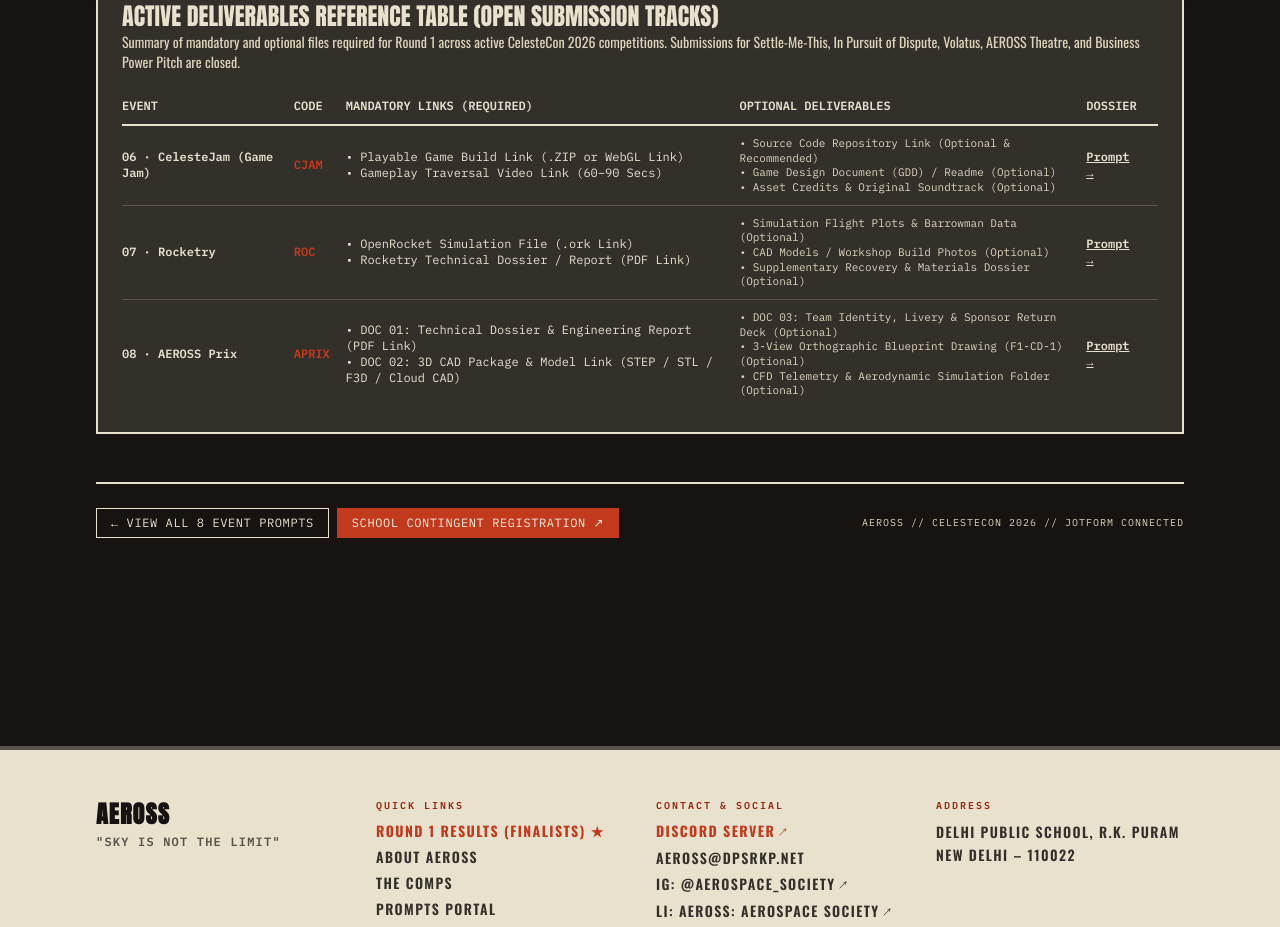
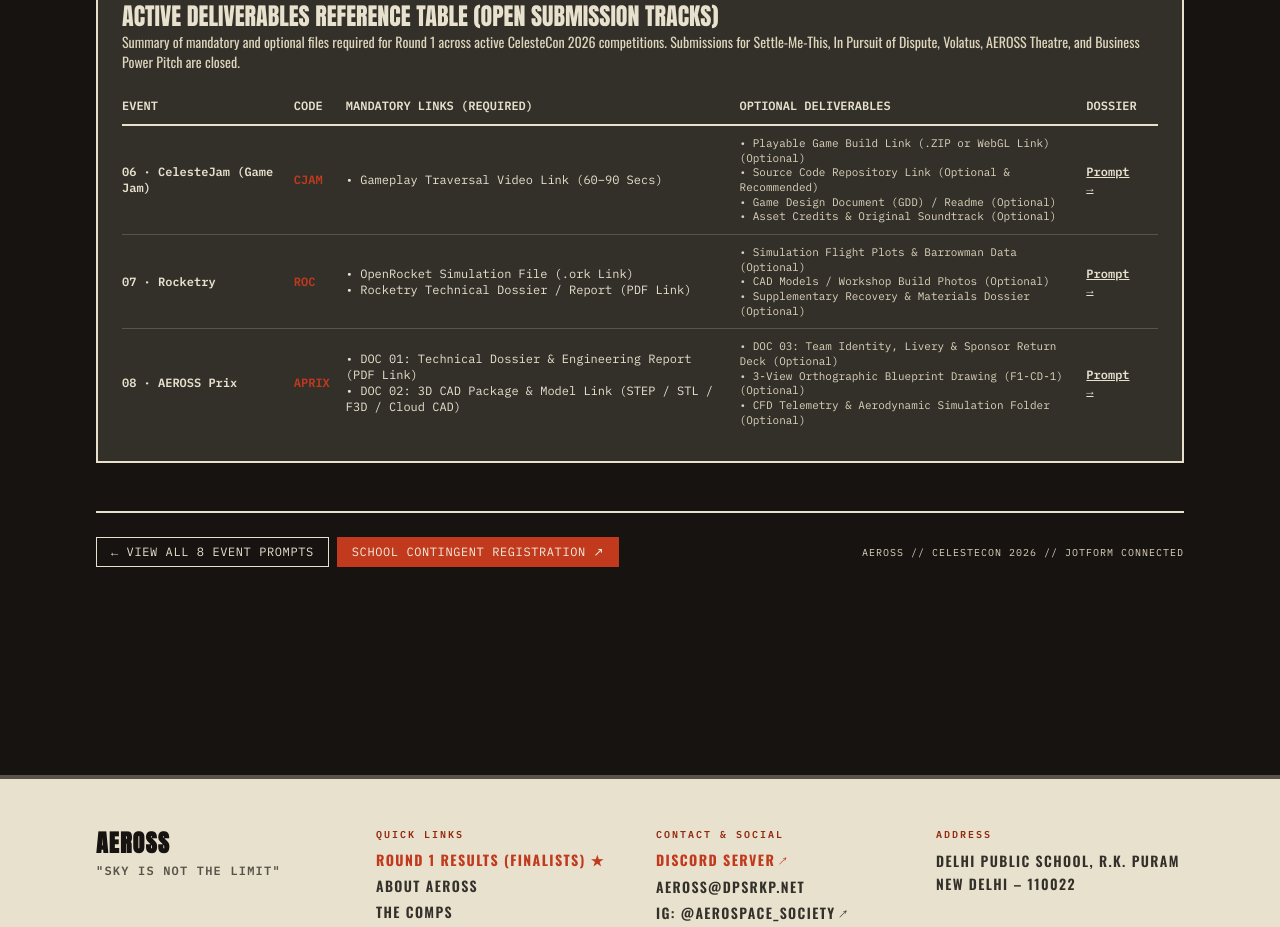
Before and after one commit to AerospaceSociety/CelesteCon-26, a React (Vite) app: page /portal in a window 1280 px wide. Shown: the part 960-1887 px from the top of the page. Built offline with nearby package versions, Linux system fonts and the light colour scheme.

Commit message:
Make CelesteJam game build deliverable optional on submission portal

```diff
--- a/src/pages/SubmissionPortal.jsx
+++ b/src/pages/SubmissionPortal.jsx
@@ -282,26 +282,26 @@
     discipline: 'Aerospace Game Development & Interactive Media',
     portalUrl: '/prompts/gamejam',
     deadline: '22 October 2026, 23:59:59 IST',
-    summary: 'Rapid-fire aerospace game sprint around official theme "RETROGRESSION". Playable game build and gameplay traversal video are mandatory.',
+    summary: 'Rapid-fire aerospace game sprint around official theme "RETROGRESSION". Gameplay traversal video is mandatory; playable game build and source code are optional.',
     mandatoryFields: [
-      {
-        key: 'buildUrl',
-        label: 'Playable Game Build Link (.ZIP or WebGL Link)',
-        badge: 'MANDATORY · REQUIRED 1 OF 2',
-        desc: 'Standalone executable (Windows 64-bit .ZIP on Google Drive/Dropbox) OR hosted WebGL link (itch.io / GitHub Pages).',
-        placeholder: 'https://drive.google.com/... or https://username.itch.io/game',
-        formatHelp: 'If password-protected on itch.io, include access key in Project Notes.'
-      },
       {
         key: 'videoUrl',
         label: 'Gameplay Traversal Video Link (60–90 Secs)',
-        badge: 'MANDATORY · REQUIRED 2 OF 2',
+        badge: 'MANDATORY · REQUIRED',
         desc: '60–90 second gameplay traversal recording highlighting player mechanics, physics simulation, audio design, and UI.',
         placeholder: 'https://youtu.be/... or https://drive.google.com/file/d/...',
         formatHelp: 'Unlisted YouTube link or Google Drive link.'
       }
     ],
     optionalFields: [
+      {
+        key: 'buildUrl',
+        label: 'Playable Game Build Link (.ZIP or WebGL Link) (Optional)',
+        badge: 'OPTIONAL',
+        desc: 'Standalone executable (Windows 64-bit .ZIP on Google Drive/Dropbox) OR hosted WebGL link (itch.io / GitHub Pages).',
+        placeholder: 'https://drive.google.com/... or https://username.itch.io/game',
+        formatHelp: 'Optional online upload. If password-protected on itch.io, include access key in Project Notes.'
+      },
       {
         key: 'sourceCodeUrl',
         label: 'Source Code Repository Link (Optional & Recommended)',
--- a/vite.config.js
+++ b/vite.config.js
@@ -195,7 +195,7 @@
                 '02': ['proposalUrl', 'cadPackageUrl'],
                 '04': ['proposalUrl', 'videoUrl'],
                 '05': ['videoUrl'],
-                '06': ['buildUrl', 'videoUrl'],
+                '06': ['videoUrl'],
                 '07': ['orkUrl', 'reportUrl'],
                 '08': ['dossierUrl', 'cadPackageUrl']
               };
```
Also changed, not shown: 1 other file (tests, documents, lock files or other folders).
